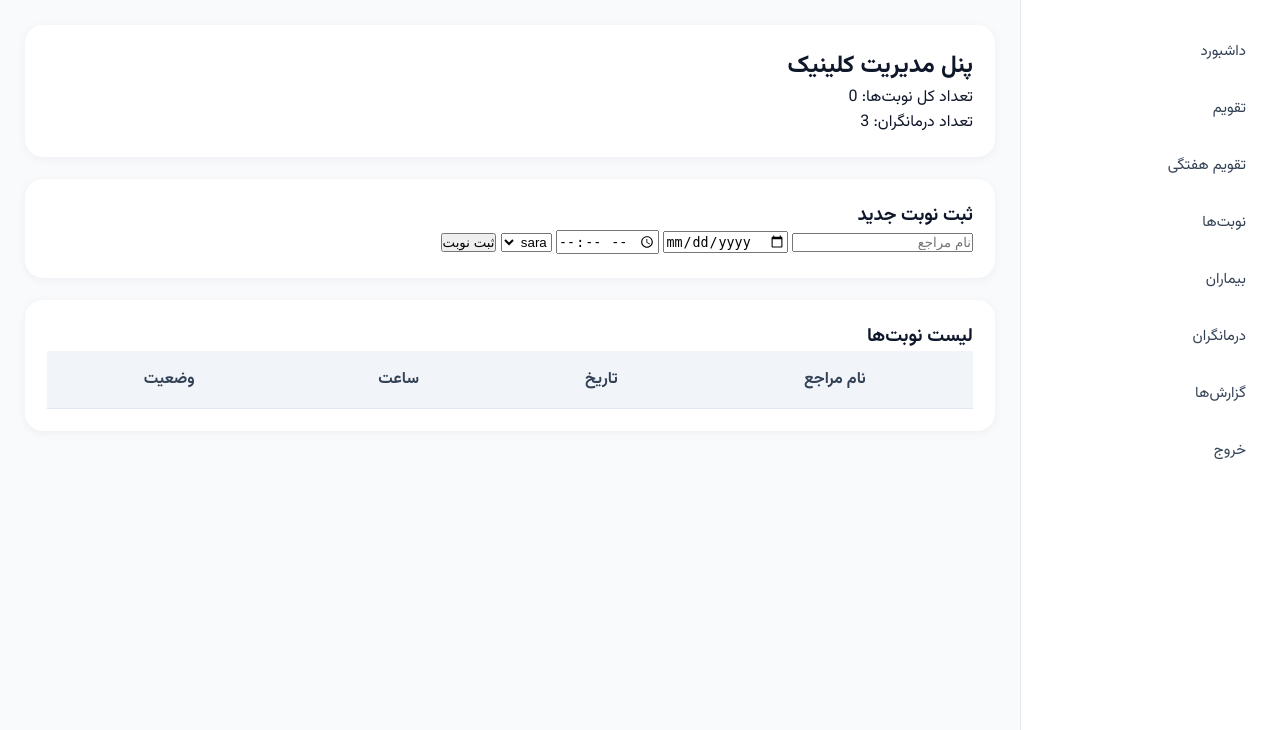
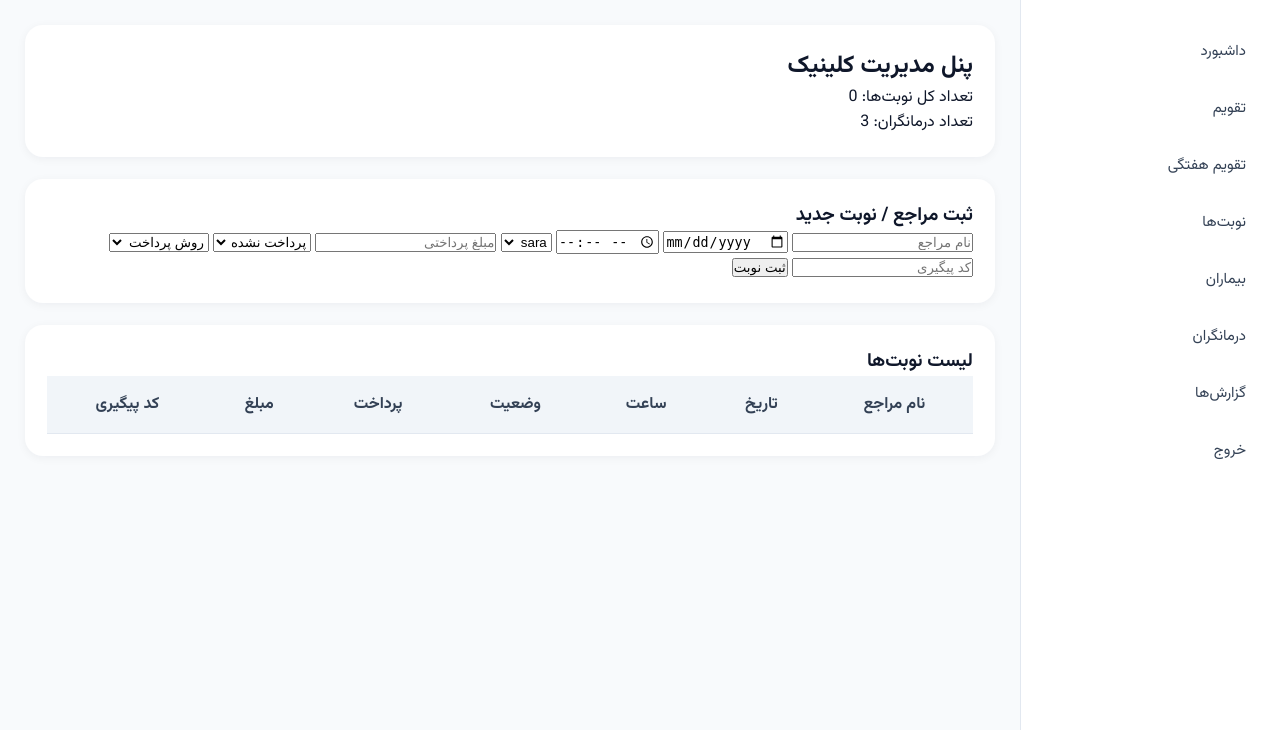
Before and after one commit to rasta-clinic/clinic-system, a Flask app: page /admin in a window 1280 px wide. Shown: the part 70-800 px from the top of the page. Run offline with Flask 3, Linux system fonts and the light colour scheme; the visitor is signed in with stand-in values (Sample User, id 1); data comes from the database, SQL or seed files in the repository; data that the repository does not hold is empty.

Commit message:
Update admin_dashboard.html

```diff
--- a/templates/admin_dashboard.html
+++ b/templates/admin_dashboard.html
@@ -9,20 +9,56 @@
 </div>
 
 <div class="card">
-    <h3>ثبت نوبت جدید</h3>
+    <h3>ثبت مراجع / نوبت جدید</h3>
 
     <form action="/add_appointment" method="POST">
-        <input type="text" name="patient_name" placeholder="نام مراجع" required>
-        <input type="date" name="date" required>
-        <input type="time" name="time" required>
 
-        <select name="therapist_id">
+        <input type="text"
+               name="patient_name"
+               placeholder="نام مراجع"
+               required>
+
+        <input type="date"
+               name="date"
+               required>
+
+        <input type="time"
+               name="time"
+               required>
+
+        <select name="therapist_id" required>
             {% for t in therapists %}
-            <option value="{{ t.id }}">{{ t.username }}</option>
+            <option value="{{ t.id }}">
+                {{ t.username }}
+            </option>
             {% endfor %}
         </select>
 
-        <button type="submit">ثبت نوبت</button>
+        <input type="number"
+               name="payment_amount"
+               placeholder="مبلغ پرداختی">
+
+        <select name="payment_status">
+            <option value="پرداخت نشده">پرداخت نشده</option>
+            <option value="بیعانه">بیعانه</option>
+            <option value="کامل">کامل</option>
+        </select>
+
+        <select name="payment_method">
+            <option value="">روش پرداخت</option>
+            <option value="کارت به کارت">کارت به کارت</option>
+            <option value="نقدی">نقدی</option>
+            <option value="درگاه">درگاه</option>
+        </select>
+
+        <input type="text"
+               name="tracking_code"
+               placeholder="کد پیگیری">
+
+        <button type="submit">
+            ثبت نوبت
+        </button>
+
     </form>
 </div>
 
@@ -35,6 +71,9 @@
             <th>تاریخ</th>
             <th>ساعت</th>
             <th>وضعیت</th>
+            <th>پرداخت</th>
+            <th>مبلغ</th>
+            <th>کد پیگیری</th>
         </tr>
 
         {% for a in appointments %}
@@ -43,6 +82,9 @@
             <td>{{ a.date }}</td>
             <td>{{ a.time }}</td>
             <td>{{ a.status }}</td>
+            <td>{{ a.payment_status }}</td>
+            <td>{{ a.paid_amount }}</td>
+            <td>{{ a.tracking_code }}</td>
         </tr>
         {% endfor %}
     </table>
```
